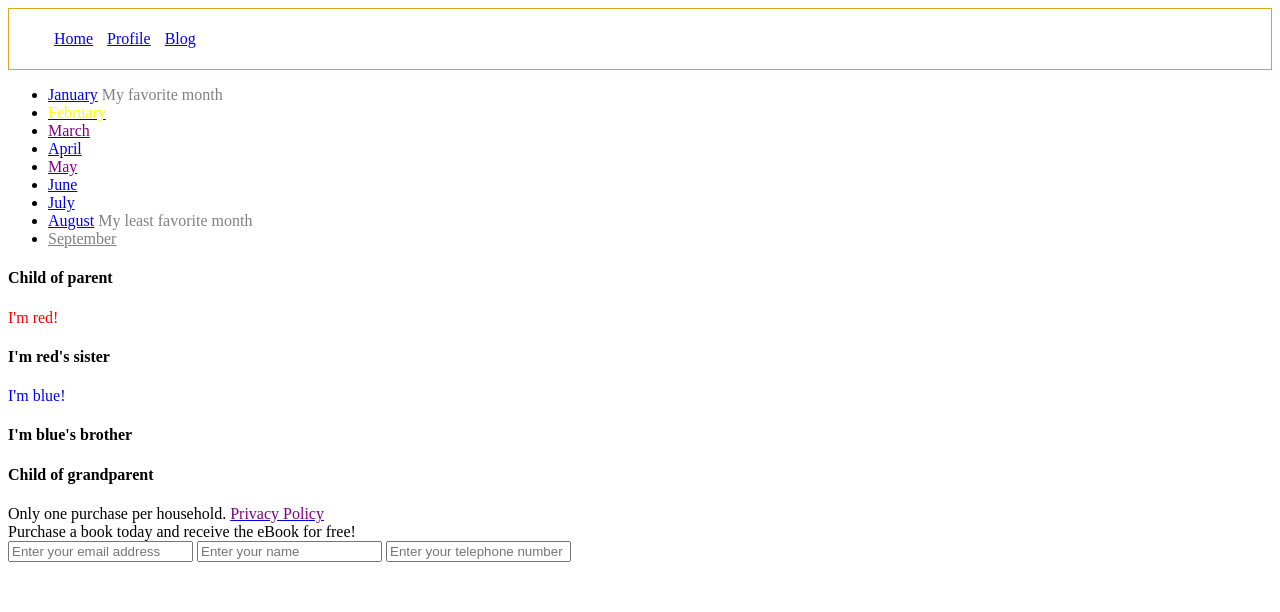
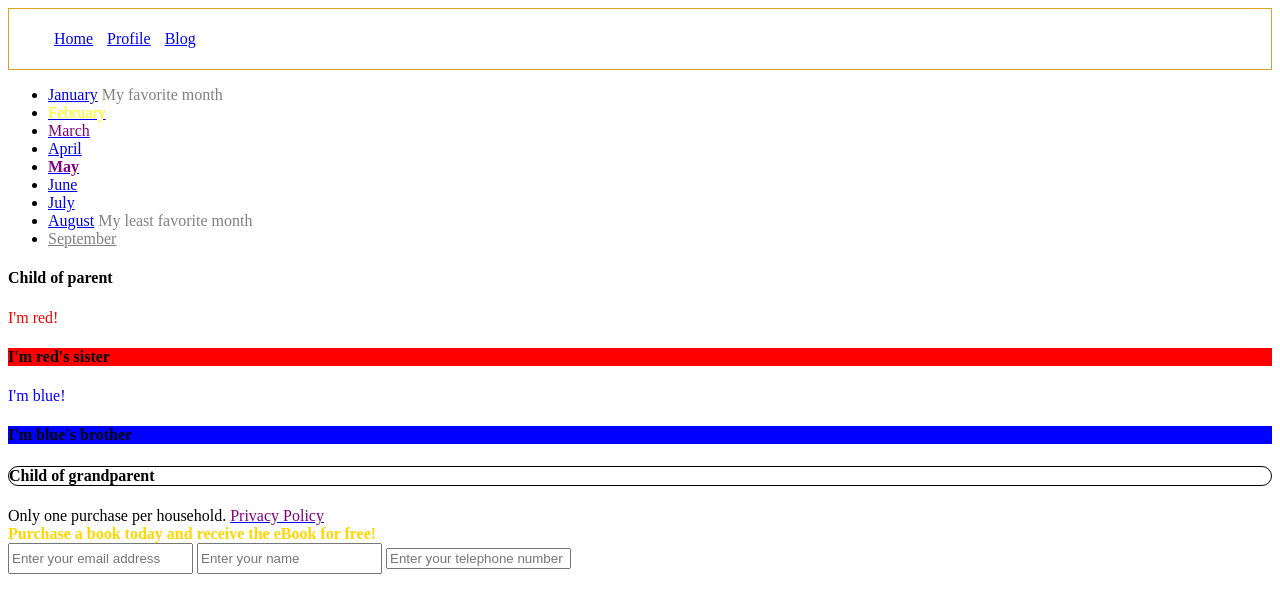
Before and after one commit to racheldaniel/CSS-Selector-Practice, a plain HTML site: page index.html in a window 1280 px wide. Drawn offline with Linux system fonts and the light colour scheme.

Commit message:
completed CSS selector practice

```diff
--- a/selectors.css
+++ b/selectors.css
@@ -27,3 +27,26 @@ a .disabled {
 .parent div:nth-child(3){
   color: blue;
 }
+
+
+.parent div:first-child + h4{
+  background-color: red;
+}
+
+.parent div:nth-child(3) + h4{
+  background-color: blue;
+}
+
+.grandparent > h4 {
+  border: 1px solid black;
+  border-radius: 25px;
+}
+
+.promo {
+  font-weight: bold;
+  color: gold;
+}
+
+input[type="text"] {
+  line-height: 25px;
+}
```
